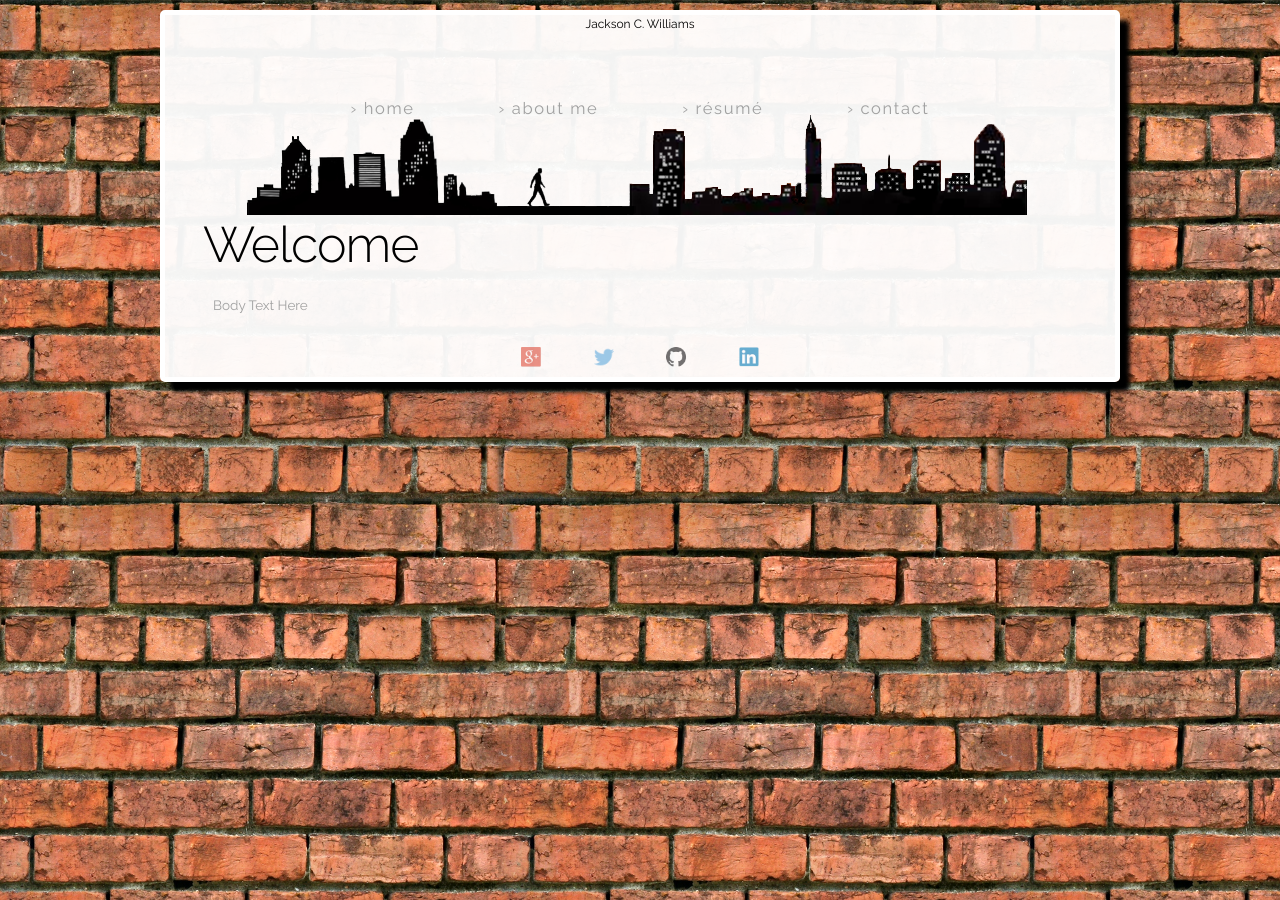
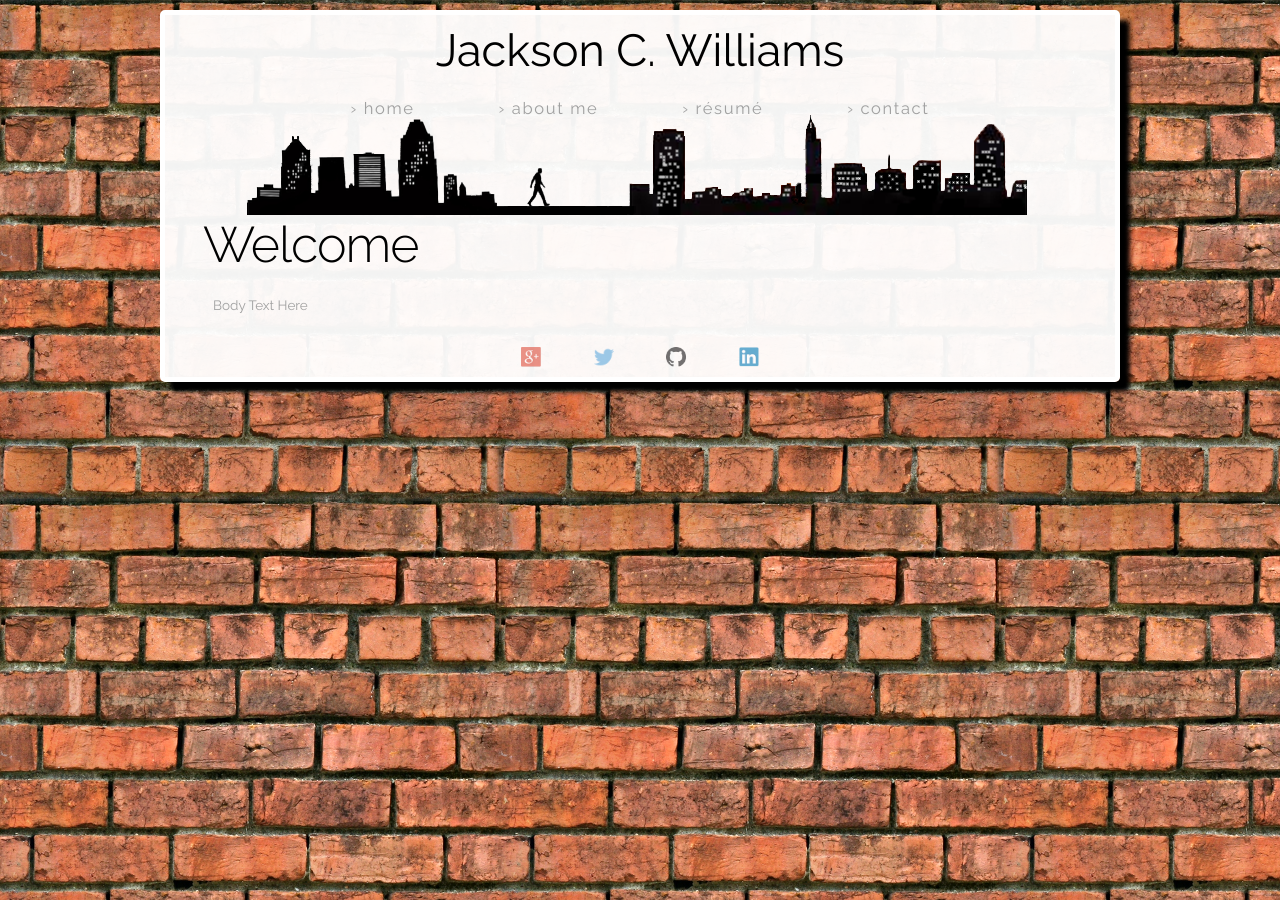
Before and after one commit to jacksoncwilliams/jackson-erin, a Jekyll site: the page built from fleektryout.html, in a window 1280 px wide. Built offline with Jekyll 4.4.1, drawn with Linux system fonts in a browser that asks for light colours.

Commit message:
Update layout.css

```diff
--- a/css/layout.css
+++ b/css/layout.css
@@ -5,7 +5,7 @@ background: #ffffff url(/images/backgrounds/brick6.jpg) ;}
 height: 80px;
 text-align: center;
 color: #000;
-font-size: 80%;
+font-size: 300%;
 }
 
 #navigation {
```
